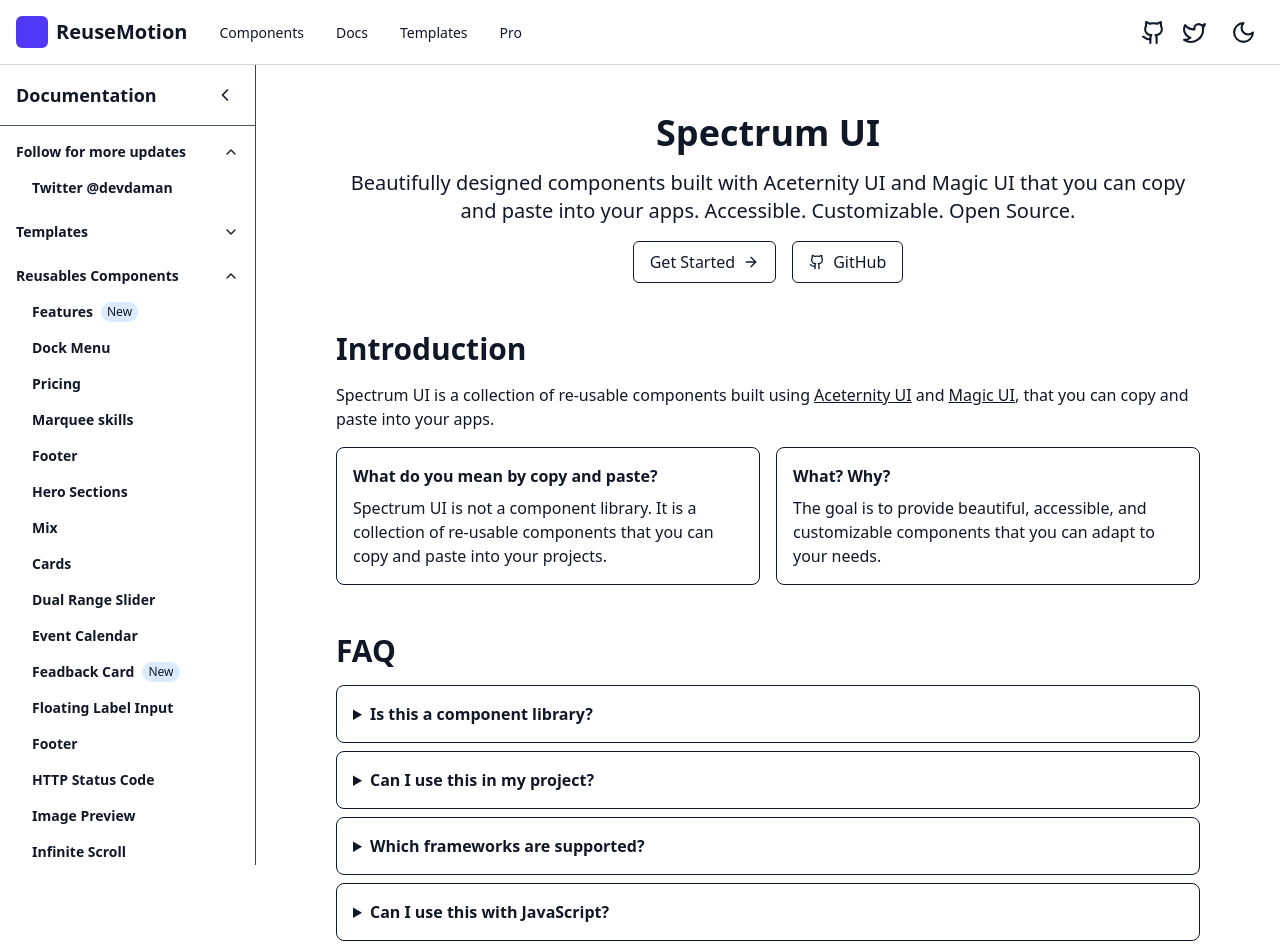
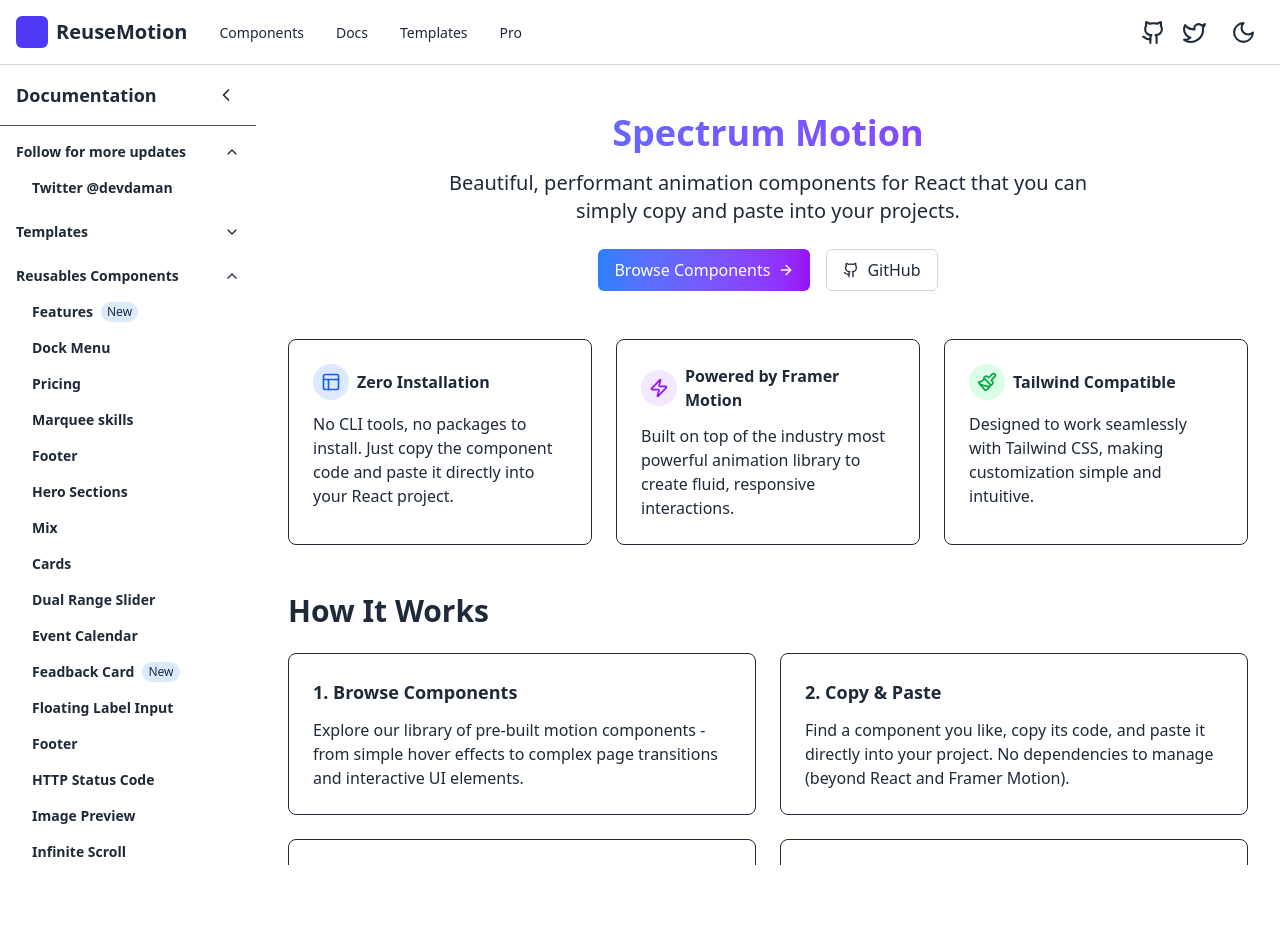
Before and after one commit to damandeep611/reusablesMotion, a Next.js app: page /docs in a window 1280 px wide. Shown: the top 952 px of the page. After the commit the page ends 865 px from the top, so only its background shows below. Built offline with nearby package versions, Linux system fonts and the light colour scheme.

Commit message:
library fixing refactor

```diff
--- a/src/app/(docs)/docs/page.tsx
+++ b/src/app/(docs)/docs/page.tsx
@@ -1,146 +1,237 @@
 import Link from "next/link";
-import { ArrowRight, Github } from "lucide-react";
+import {
+  ArrowRight,
+  ChevronDown,
+  Github,
+  LayoutIcon,
+  PaintbrushIcon,
+  ZapIcon,
+} from "lucide-react";
 
 export default function IntroductionPage() {
   return (
-    <div className="max-w-4xl mx-auto space-y-12 py-8 px-4">
+    <div className=" mx-auto space-y-12 py-8 px-4">
       {/* Hero Section */}
       <div className="space-y-4 text-center">
-        <h1 className="text-4xl font-bold">Spectrum UI</h1>
-        <p className="text-xl">
-          Beautifully designed components built with Aceternity UI and Magic UI
-          that you can copy and paste into your apps. Accessible. Customizable.
-          Open Source.
+        <h1 className="text-4xl font-bold bg-clip-text text-transparent bg-gradient-to-r from-blue-500 to-purple-600">
+          Spectrum Motion
+        </h1>
+        <p className="text-xl max-w-2xl mx-auto">
+          Beautiful, performant animation components for React that you can
+          simply copy and paste into your projects.
         </p>
-        <div className="flex justify-center gap-4">
+        <div className="flex justify-center gap-4 pt-2">
           <Link
-            href="/docs/installation"
-            className="px-4 py-2 border rounded-md flex items-center gap-2"
+            href="/components"
+            className="px-4 py-2 bg-gradient-to-r from-blue-500 to-purple-600 text-white rounded-md flex items-center gap-2 hover:opacity-90 transition-opacity"
           >
-            Get Started <ArrowRight className="h-4 w-4" />
+            Browse Components <ArrowRight className="h-4 w-4" />
           </Link>
           <Link
-            href="https://github.com/arihantcodes/spectrum-ui"
-            className="px-4 py-2 border rounded-md flex items-center gap-2"
+            href="https://github.com/damandeep611/reusablesMotion"
+            className="px-4 py-2 border border-gray-300 rounded-md flex items-center gap-2 hover:bg-gray-50 transition-colors"
           >
             <Github className="h-4 w-4" /> GitHub
           </Link>
         </div>
       </div>
 
-      {/* Introduction Section */}
-      <div className="space-y-4">
-        <h2 className="text-3xl font-bold">Introduction</h2>
-        <p>
-          Spectrum UI is a collection of re-usable components built using
-          <Link
-            href="https://ui.aceternity.com/"
-            className="font-medium underline ml-1"
-          >
-            Aceternity UI
-          </Link>{" "}
-          and
-          <Link
-            href="https://magicui.design/"
-            className="font-medium underline ml-1"
-          >
-            Magic UI
-          </Link>
-          , that you can copy and paste into your apps.
-        </p>
-        <div className="grid gap-4 md:grid-cols-2">
-          <div className="rounded-lg border p-4">
-            <h3 className="font-semibold mb-2">
-              What do you mean by copy and paste?
-            </h3>
+      {/* Value Proposition */}
+      <div className="grid grid-cols-1 md:grid-cols-3 gap-6">
+        <div className="rounded-lg border p-6 hover:shadow-md transition-shadow">
+          <div className="flex items-center mb-3">
+            <div className="p-2 rounded-full bg-blue-100">
+              <LayoutIcon className="h-5 w-5 text-blue-600" />
+            </div>
+            <h3 className="font-semibold ml-2">Zero Installation</h3>
+          </div>
+          <p>
+            No CLI tools, no packages to install. Just copy the component code
+            and paste it directly into your React project.
+          </p>
+        </div>
+        <div className="rounded-lg border p-6 hover:shadow-md transition-shadow">
+          <div className="flex items-center mb-3">
+            <div className="p-2 rounded-full bg-purple-100">
+              <ZapIcon className="h-5 w-5 text-purple-600" />
+            </div>
+            <h3 className="font-semibold ml-2">Powered by Framer Motion</h3>
+          </div>
+          <p>
+            Built on top of the industry most powerful animation library to
+            create fluid, responsive interactions.
+          </p>
+        </div>
+        <div className="rounded-lg border p-6 hover:shadow-md transition-shadow">
+          <div className="flex items-center mb-3">
+            <div className="p-2 rounded-full bg-green-100">
+              <PaintbrushIcon className="h-5 w-5 text-green-600" />
+            </div>
+            <h3 className="font-semibold ml-2">Tailwind Compatible</h3>
+          </div>
+          <p>
+            Designed to work seamlessly with Tailwind CSS, making customization
+            simple and intuitive.
+          </p>
+        </div>
+      </div>
+
+      {/* How It Works */}
+      <div className="space-y-6">
+        <h2 className="text-3xl font-bold">How It Works</h2>
+        <div className="grid gap-6 md:grid-cols-2">
+          <div className="rounded-lg border p-6">
+            <h3 className="font-semibold text-lg mb-3">1. Browse Components</h3>
             <p>
-              Spectrum UI is not a component library. It is a collection of
-              re-usable components that you can copy and paste into your
-              projects.
+              Explore our library of pre-built motion components - from simple
+              hover effects to complex page transitions and interactive UI
+              elements.
             </p>
           </div>
-          <div className="rounded-lg border p-4">
-            <h3 className="font-semibold mb-2">What? Why?</h3>
+          <div className="rounded-lg border p-6">
+            <h3 className="font-semibold text-lg mb-3">2. Copy & Paste</h3>
             <p>
-              The goal is to provide beautiful, accessible, and customizable
-              components that you can adapt to your needs.
+              Find a component you like, copy its code, and paste it directly
+              into your project. No dependencies to manage (beyond React and
+              Framer Motion).
+            </p>
+          </div>
+          <div className="rounded-lg border p-6">
+            <h3 className="font-semibold text-lg mb-3">3. Customize</h3>
+            <p>
+              Easily modify the component properties, styles, and animation
+              parameters to match your design system and specific needs.
+            </p>
+          </div>
+          <div className="rounded-lg border p-6">
+            <h3 className="font-semibold text-lg mb-3">4. Ship It</h3>
+            <p>
+              Enjoy lightweight, optimized animations that enhance your user
+              experience without performance penalties.
             </p>
           </div>
         </div>
       </div>
 
       {/* FAQ Section */}
-      <div className="space-y-4">
+      <div className="space-y-6">
         <h2 className="text-3xl font-bold">FAQ</h2>
-        <div className="space-y-2">
-          <details className="border rounded-lg p-4">
-            <summary className="font-semibold cursor-pointer">
-              Is this a component library?
+        <div className="space-y-3">
+          <details className="border rounded-lg p-4 group">
+            <summary className="font-semibold cursor-pointer flex justify-between items-center">
+              Why copy-paste instead of installing a package?
+              <ChevronDown className="h-4 w-4 group-open:rotate-180 transition-transform" />
             </summary>
-            <p className="mt-2">
-              No, Spectrum UI is not a component library. Is a collection of
-              re-usable components for your projects.
+            <p className="mt-3">
+              Spectrum Motion gives you complete control over the code. You can
+              modify, extend, or simplify each component to suit your specific
+              needs without being constrained by a package API or dealing with
+              versioning conflicts.
             </p>
           </details>
-          <details className="border rounded-lg p-4">
-            <summary className="font-semibold cursor-pointer">
-              Can I use this in my project?
+          <details className="border rounded-lg p-4 group">
+            <summary className="font-semibold cursor-pointer flex justify-between items-center">
+              What are the prerequisites?
+              <ChevronDown className="h-4 w-4 group-open:rotate-180 transition-transform" />
             </summary>
-            <p className="mt-2">
-              Yes, it is free for personal and commercial use. No attribution
-              required.
+            <p className="mt-3">
+              Your project should already have React, Framer Motion, and
+              Tailwind CSS set up. Our components are built with these
+              technologies to ensure maximum flexibility and performance.
             </p>
           </details>
-          <details className="border rounded-lg p-4">
-            <summary className="font-semibold cursor-pointer">
-              Which frameworks are supported?
+          <details className="border rounded-lg p-4 group">
+            <summary className="font-semibold cursor-pointer flex justify-between items-center">
+              Can I use these in commercial projects?
+              <ChevronDown className="h-4 w-4 group-open:rotate-180 transition-transform" />
             </summary>
-            <p className="mt-2">
-              These components work in any React-based framework, including
-              Next.js and Gatsby.
+            <p className="mt-3">
+              Yes! All components are available under the MIT license, which
+              allows use in both personal and commercial projects with no
+              attribution required.
             </p>
           </details>
-          <details className="border rounded-lg p-4">
-            <summary className="font-semibold cursor-pointer">
-              Can I use this with JavaScript?
+          <details className="border rounded-lg p-4 group">
+            <summary className="font-semibold cursor-pointer flex justify-between items-center">
+              Does this work with Next.js and other React frameworks?
+              <ChevronDown className="h-4 w-4 group-open:rotate-180 transition-transform" />
             </summary>
-            <p className="mt-2">
-              Yes. These components use TypeScript for type safety but can be
-              used in JavaScript projects.
+            <p className="mt-3">
+              Absolutely! Our components work with any React-based framework
+              including Next.js, Remix, Gatsby, and Create React App. The
+              examples show usage in Next.js, but the principles apply
+              universally.
             </p>
           </details>
         </div>
       </div>
 
+      {/* Usage Example Teaser */}
+      <div className="rounded-lg border p-6 ">
+        <h2 className="text-2xl font-bold mb-4">Quick Example</h2>
+        <div className=" p-4 rounded-md overflow-x-auto">
+          <pre className="text-sm">
+            <code>
+              {`// Simply copy and paste this component
+import { motion } from 'framer-motion';
+
+export const FadeInCard = ({ children }) => (
+  <motion.div
+    initial={{ opacity: 0, y: 20 }}
+    animate={{ opacity: 1, y: 0 }}
+    transition={{ duration: 0.5 }}
+    className="p-6 rounded-lg border shadow-sm"
+  >
+    {children}
+  </motion.div>
+);`}
+            </code>
+          </pre>
+        </div>
+      </div>
+
       {/* Credits Section */}
-      <div className="space-y-4">
-        <h2 className="text-3xl font-bold">Credits</h2>
-        <p>
-          Built with
+      <div className="pt-8 border-t">
+        <p className="text-center text-gray-600">
+          Inspired by{" "}
           <Link
             href="https://ui.aceternity.com/"
-            className="font-medium underline ml-1"
+            className="font-medium text-blue-600 hover:underline"
           >
             Aceternity UI
-          </Link>
-          ,
+          </Link>{" "}
+          and{" "}
           <Link
             href="https://magicui.design/"
-            className="font-medium underline ml-1"
+            className="font-medium text-blue-600 hover:underline"
           >
             Magic UI
           </Link>
-          ,
+          . Built with{" "}
+          <Link
+            href="https://www.framer.com/motion/"
+            className="font-medium text-blue-600 hover:underline"
+          >
+            Framer Motion
+          </Link>
+          ,{" "}
+          <Link
+            href="https://tailwindcss.com"
+            className="font-medium text-blue-600 hover:underline"
+          >
+            Tailwind CSS
+          </Link>
+          ,{" "}
           <Link
             href="https://nextjs.org"
-            className="font-medium underline ml-1"
+            className="font-medium text-blue-600 hover:underline"
           >
             Next.js
           </Link>
-          , and
+          , and{" "}
           <Link
             href="https://www.typescriptlang.org"
-            className="font-medium underline ml-1"
+            className="font-medium text-blue-600 hover:underline"
           >
             TypeScript
           </Link>
--- a/src/app/(docs)/docsLayout/DocsSidebar.tsx
+++ b/src/app/(docs)/docsLayout/DocsSidebar.tsx
@@ -41,9 +41,9 @@
     <>
       {/* desktop docs sidebar */}
       <motion.aside
-        className={`hidden md:flex flex-col h-screen border-r border-gray-700 ${
-          isOpen ? "w-64" : "w-16"
-        } transition-all duration-300 ${className}`}
+        className={`hidden md:flex flex-col h-full  ${
+          isOpen ? "w-64 " : "w-16"
+        } transition-all duration-300  ${className}`}
       >
         <div className="flex items-center justify-between p-4 border-b border-gray-600">
           {isOpen && (
@@ -68,7 +68,7 @@
             />
           </button>
         </div>
-        <div className="flex-1 overflow-y-auto py-2">
+        <div className="flex-1 overflow-y-auto py-2 ">
           {DOCS.map((group) => (
             <div key={group.groupKey} className="mb-2">
               {isOpen ? (
--- a/src/app/(docs)/layout.tsx
+++ b/src/app/(docs)/layout.tsx
@@ -16,12 +16,12 @@
   children: React.ReactNode;
 }) {
   return (
-    <main className=" flex">
-      <div>
+    <main className=" flex h-screen">
+      <div className="h-full">
         <DocsSidebar />
       </div>
       <section
-        className="flex flex-1 flex-col overflow-auto px-4"
+        className="flex flex-1 flex-col overflow-y-auto px-4"
         role="main"
         aria-label="Main content"
       >
--- a/src/app/globals.css
+++ b/src/app/globals.css
@@ -2,11 +2,11 @@
 
 @layer base {
   body {
-    @apply bg-white text-gray-900 transition-colors duration-200;
+    @apply bg-white text-gray-800 transition-colors duration-200;
   }
 
   .dark body {
-    @apply bg-black text-gray-300;
+    @apply bg-black text-gray-400;
   }
 }
 
```
Also changed, not shown: src/app/(docs)/components/code-card/code-card.tsx (+14 -8 lines), src/app/(docs)/docs/cards/HoverChange.tsx (+152 -152 lines), src/app/(docs)/docs/cards/page.tsx (+6 -12 lines).
